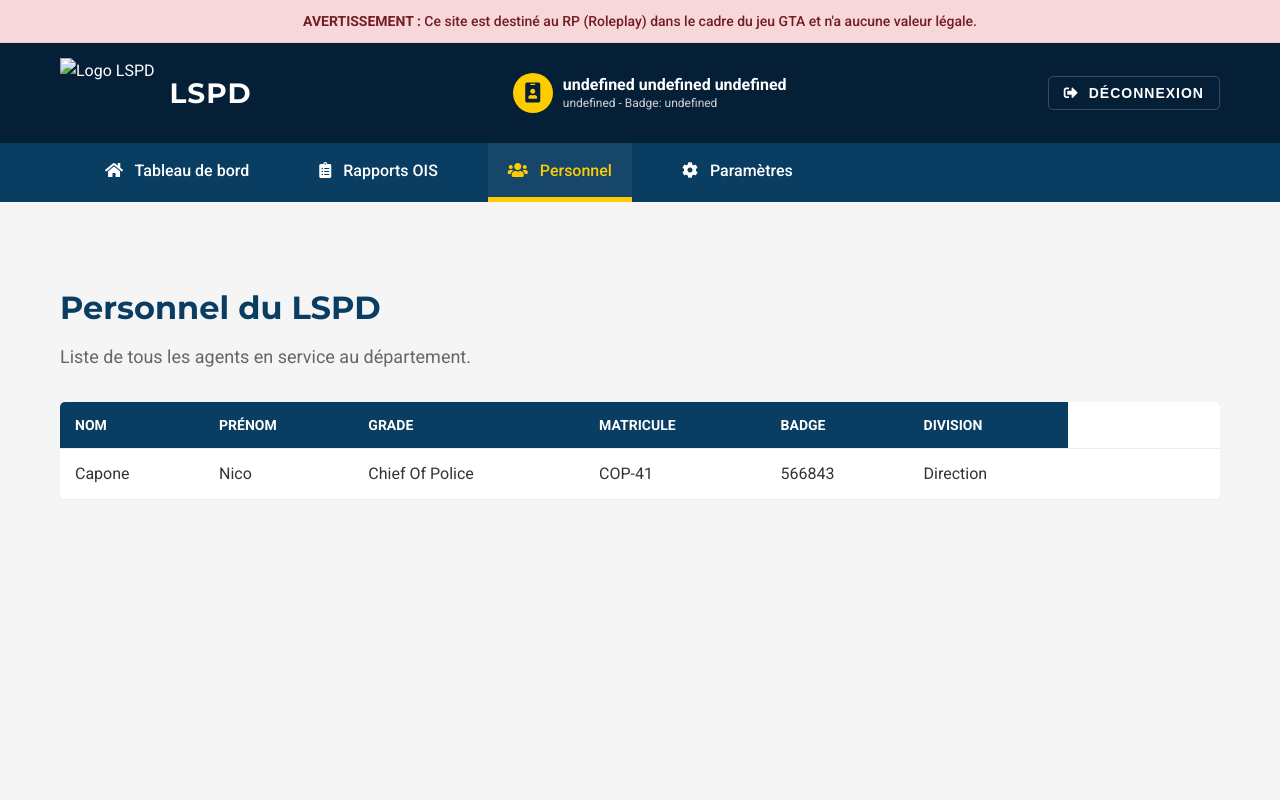
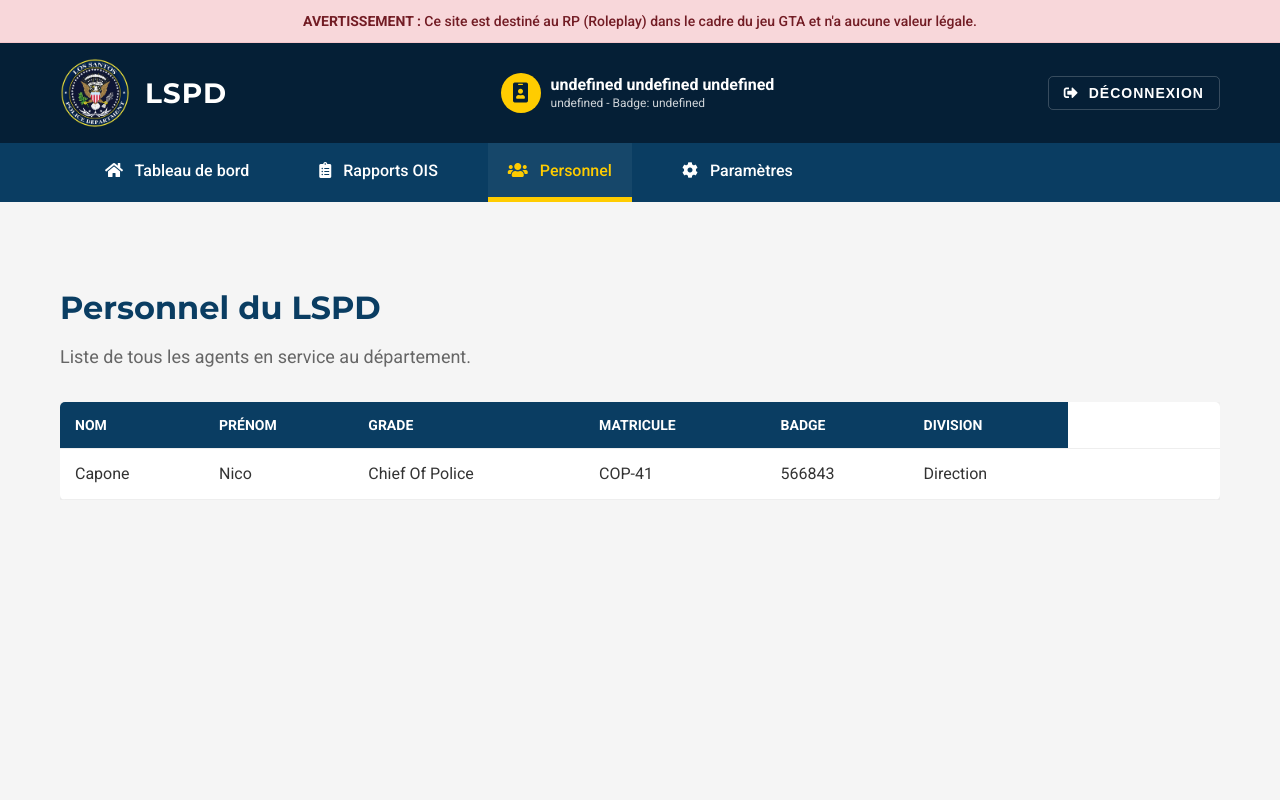
Before and after one commit to Niiizix/LSPD, a plain HTML site: page personnel.html in a window 1280 px wide. Shown: the top 800 px of the page. Drawn offline with Linux system fonts and the light colour scheme; sample sign-in values are in the browser's storage.

Commit message:
Update personnel.html

```diff
--- a/personnel.html
+++ b/personnel.html
@@ -17,7 +17,7 @@
     <header class="agent-header">
         <div class="header-container">
             <div class="logo">
-                <img src="logo.webp" alt="Logo LSPD" />
+                <img src="imgs/logo.webp" alt="Logo LSPD" />
                 <div class="logo-text">
                     <h1>LSPD</h1>
                 </div>
```
